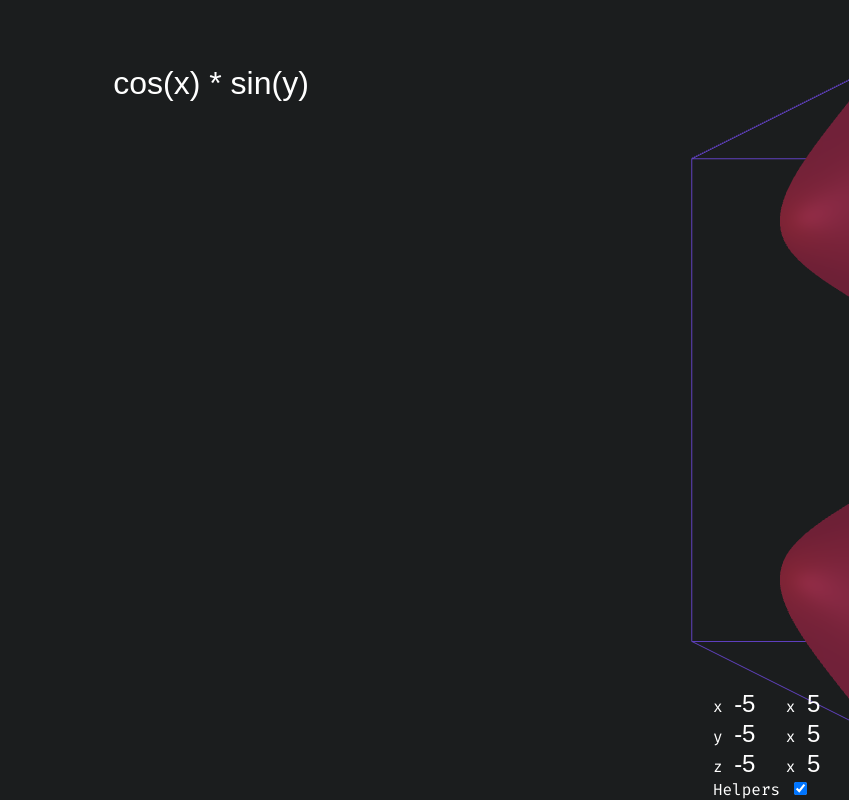
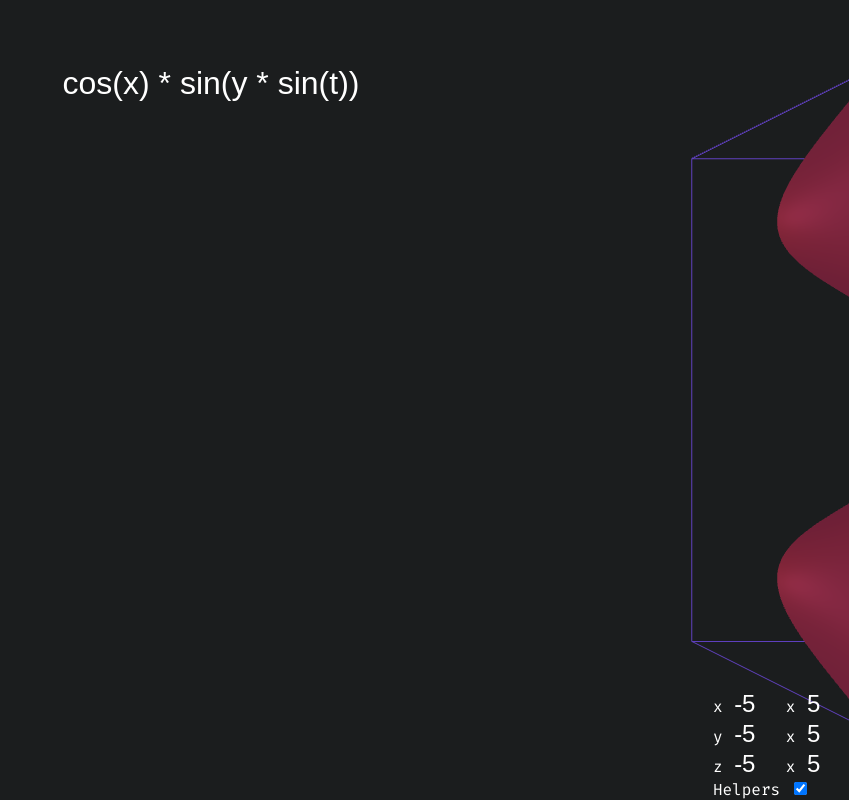
Before and after one commit to paradoxxxzero/graphitGL, a website built with Vite: page docs/index.html in a window 1280 px wide. Shown: the whole page, without its empty margins (431-1280 px from the left). Built offline with nearby package versions, Linux system fonts and the light colour scheme; animation ran at ten frames a second.

Commit message:
:package: Build

```diff
--- a/docs/index.html
+++ b/docs/index.html
@@ -50,7 +50,7 @@
         font-size: 1.5em;
       }
     </style>
-    <script type="module" crossorigin src="./assets/index-d129ce7f.js"></script>
+    <script type="module" crossorigin src="./assets/index-8cc3d631.js"></script>
   </head>
   <body>
     <input type="text" id="input" name="input" />
--- a/main.js
+++ b/main.js
@@ -267,7 +267,7 @@ window.addEventListener('DOMContentLoaded', () => {
   const git = new GraphIt()
   git.animate()
 
-  const fun = atob(location.hash.slice(1)) || 'cos(x) * sin(y)'
+  const fun = atob(location.hash.slice(1)) || 'cos(x) * sin(y * sin(t))'
   const input = document.getElementById('input')
   input.addEventListener('input', e => {
     git.input(e.target.value)
```
Also changed, not shown: 2 other files.
